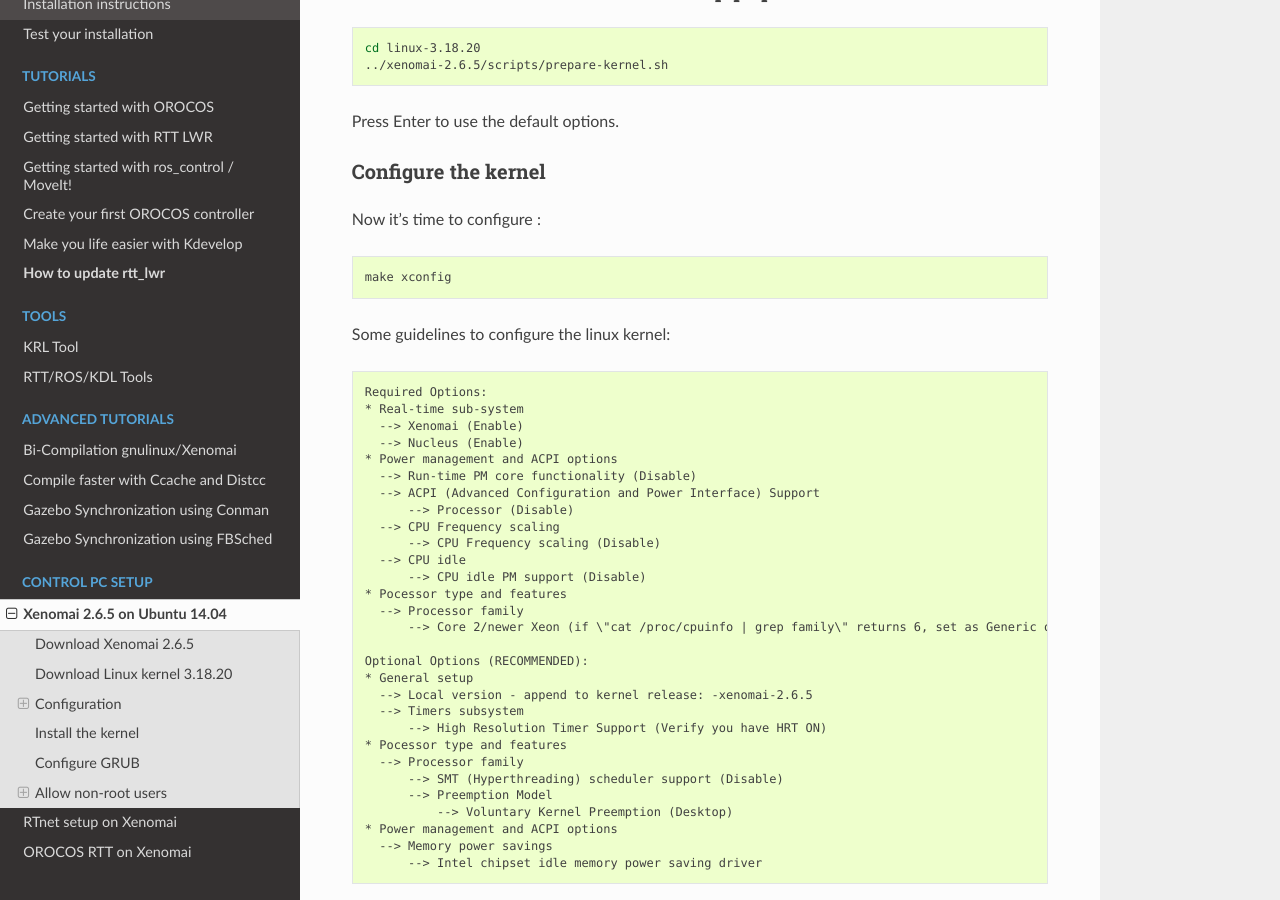
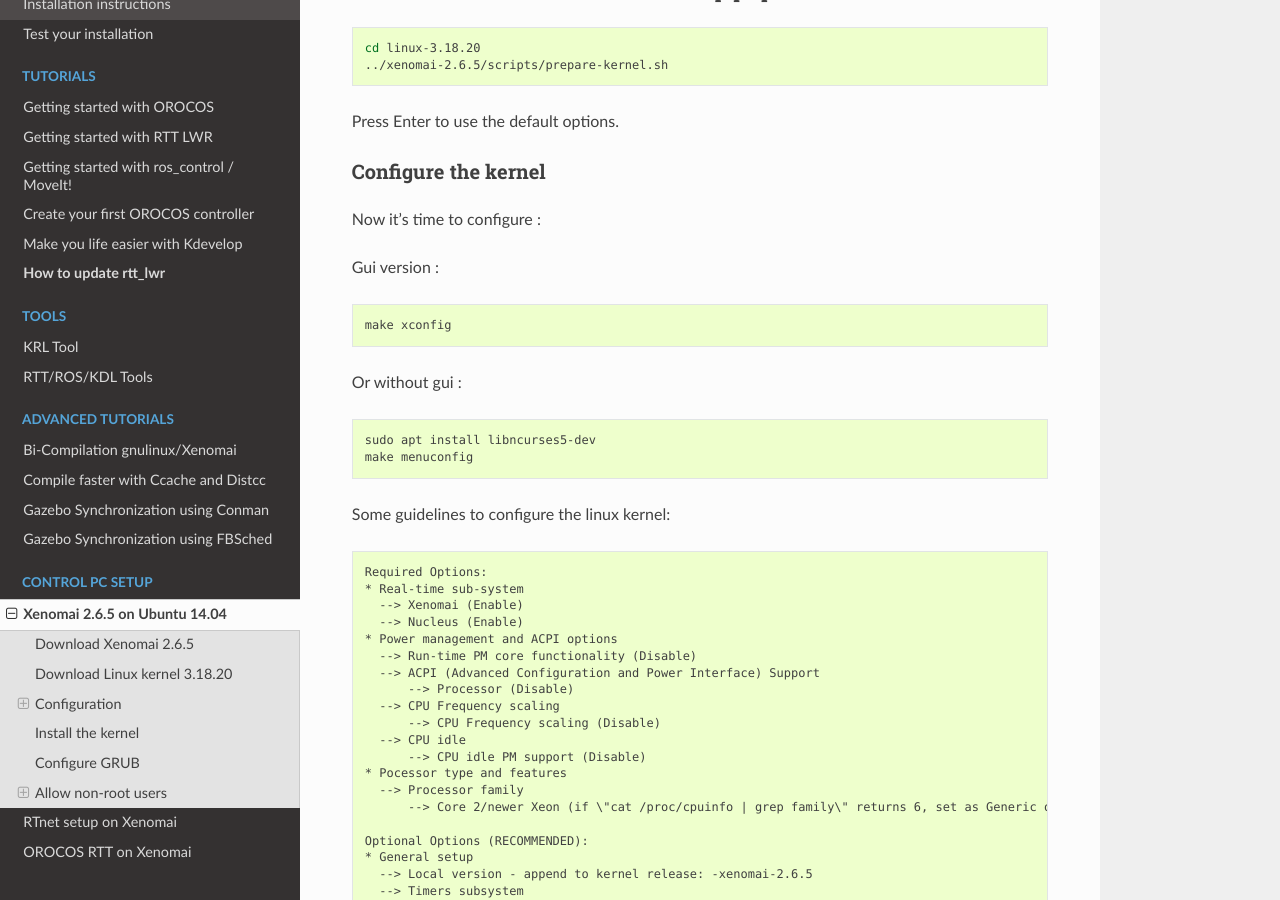
Before and after one commit to kuka-isir/rtt_lwr, a Sphinx documentation site: the page built from docs/source/rtpc/xenomai.rst, in a window 1280 px wide and 900 px high, scrolled down 784 px. Built offline with Sphinx 7.4.7 and the Read the Docs theme 2.0.0, drawn with Linux system fonts in a browser that asks for light colours.

Commit message:
Update xenomai.rst

```diff
--- a/docs/source/rtpc/xenomai.rst
+++ b/docs/source/rtpc/xenomai.rst
@@ -49,9 +49,18 @@
 
 Now it's time to configure :
 
+Gui version :
+
 .. code-block:: bash
 
     make xconfig
+
+Or without gui :
+
+.. code-block:: bash
+
+    sudo apt install libncurses5-dev
+    make menuconfig
 
 Some guidelines to configure the linux kernel:
 
```
